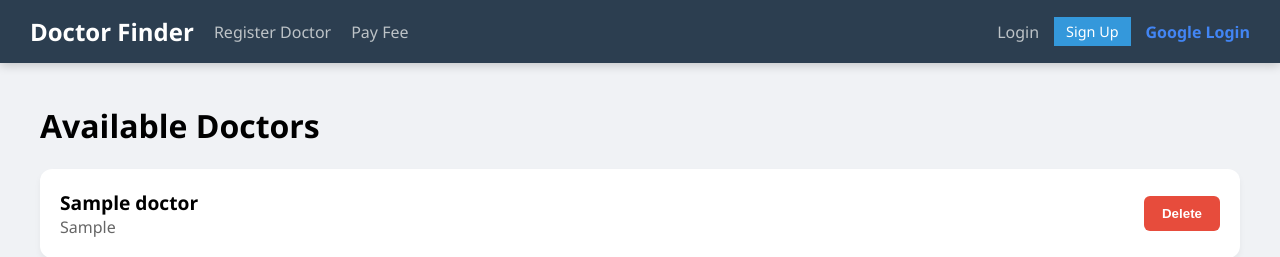
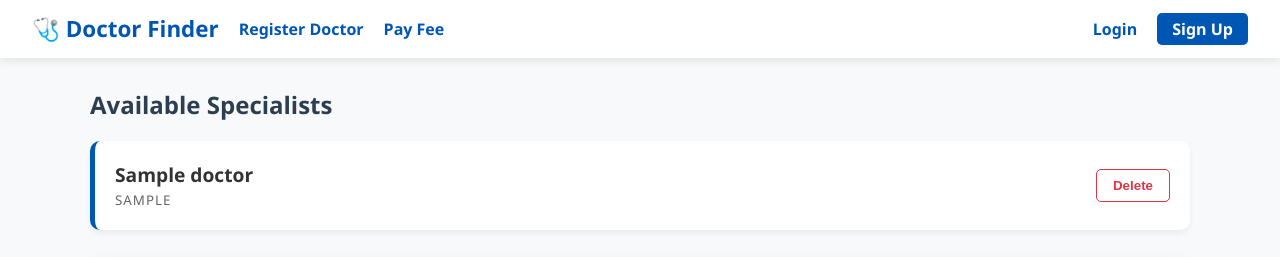
Before and after one commit to JiniyasSuthar-2001/doctor_finder, a Django app: page / in a window 1280 px wide. Shown: the top 257 px of the page. Run offline with Django 5.2, Linux system fonts and the light colour scheme; tables that the repository leaves empty hold one stand-in row (values such as "Sample post"); some libraries are stand-ins or nearby versions.

Commit message:
UI Overhaul: Blue theme and split navbar

```diff
--- a/core/static/css/style.css
+++ b/core/static/css/style.css
@@ -1,86 +1,99 @@
-/* General Layout */
-body {
-    font-family: 'Segoe UI', Arial, sans-serif;
-    background: #f0f2f5;
-    margin: 0;
-    padding: 0;
+/* Color Palette */
+:root {
+    --primary-blue: #0056b3;
+    --light-bg: #f8f9fa;
+    --dark-text: #333;
+    --danger-red: #dc3545;
+    --success-green: #28a745;
 }
 
-/* Navigation Bar - Flexbox Power */
+body {
+    font-family: 'Segoe UI', Tahoma, Geneva, Verdana, sans-serif;
+    background: var(--light-bg);
+    margin: 0;
+    color: var(--dark-text);
+}
+
+/* Navbar - Pushing items to corners */
 nav {
     display: flex;
-    justify-content: space-between; /* Pushes brand to left, auth to right */
+    justify-content: space-between; /* This pushes the two divs to opposite sides */
     align-items: center;
-    background-color: #2c3e50;
-    padding: 15px 30px;
-    color: white;
-    box-shadow: 0 2px 10px rgba(0,0,0,0.2);
+    background-color: white;
+    padding: 0.8rem 2rem;
+    box-shadow: 0 2px 10px rgba(0,0,0,0.1);
+    position: sticky;
+    top: 0;
+    z-index: 1000;
 }
 
-.nav-links-left {
+.nav-left, .nav-right {
     display: flex;
+    align-items: center;
     gap: 20px;
-    align-items: center;
-}
-
-.nav-links-right {
-    display: flex;
-    gap: 15px;
-    align-items: center;
 }
 
 nav a {
-    color: #bdc3c7;
     text-decoration: none;
+    color: var(--primary-blue);
+    font-weight: 600;
     transition: 0.3s;
 }
 
 nav a:hover {
-    color: white;
+    color: #003d80;
 }
 
-/* Doctor Cards */
+/* Layout Container */
 .container {
-    padding: 20px;
-    max-width: 1200px;
-    margin: 0 auto;
+    max-width: 1100px;
+    margin: 30px auto;
+    padding: 0 20px;
 }
 
+/* Professional Cards */
 .card {
     background: white;
     padding: 20px;
     margin-bottom: 15px;
-    border-radius: 12px;
+    border-radius: 10px;
     display: flex;
     justify-content: space-between;
     align-items: center;
+    border-left: 5px solid var(--primary-blue);
     box-shadow: 0 4px 6px rgba(0,0,0,0.05);
-    transition: transform 0.2s;
 }
 
 .card:hover {
-    transform: translateY(-2px);
     box-shadow: 0 6px 12px rgba(0,0,0,0.1);
 }
 
 /* Buttons */
-button, .nav-btn {
-    padding: 10px 18px;
-    border-radius: 6px;
+.btn {
+    padding: 8px 16px;
+    border-radius: 5px;
     border: none;
     cursor: pointer;
-    font-weight: 600;
+    font-weight: bold;
+    transition: 0.3s;
 }
 
-.btn-danger { background: #e74c3c; color: white; }
-.btn-primary { background: #3498db; color: white; text-decoration: none; }
+.btn-delete {
+    background: white;
+    color: var(--danger-red);
+    border: 1px solid var(--danger-red);
+}
 
-/* Map Styling */
+.btn-delete:hover {
+    background: var(--danger-red);
+    color: white;
+}
+
+/* Map UI */
 #map {
-    height: 450px;
+    height: 400px;
     width: 100%;
+    border-radius: 12px;
     margin-top: 30px;
-    border-radius: 15px;
-    border: 3px solid white;
     box-shadow: 0 4px 15px rgba(0,0,0,0.1);
 }
--- a/core/templates/core/home.html
+++ b/core/templates/core/home.html
@@ -10,26 +10,45 @@
 <body>
 
       <nav>
-        <div class="nav-links-left">
-            <a href="{% url 'home' %}" style="font-size: 1.5rem; font-weight: bold; color: white;">Doctor Finder</a>
+    <div class="nav-left">
+        <a href="{% url 'home' %}" style="font-size: 1.4rem; color: #0056b3;">🩺 Doctor Finder</a>
         <a href="{% url 'register' %}">Register Doctor</a>
         <a href="{% url 'pay' %}">Pay Fee</a>
     </div>
 
-        <div class="nav-links-right">
+    <div class="nav-right">
         {% if user.is_authenticated %}
-                <span>Welcome, <strong>{{ user.username }}</strong>!</span>
+            <span style="color: #666;">Hi, <strong>{{ user.username }}</strong></span>
             <form action="{% url 'logout' %}" method="post" style="display:inline;">
                 {% csrf_token %}
-                    <button type="submit" class="btn-danger" style="padding: 5px 12px; font-size: 0.9rem;">Logout</button>
+                <button type="submit" style="background:none; border:none; color: #dc3545; cursor:pointer; font-weight:bold;">Logout</button>
             </form>
         {% else %}
             <a href="{% url 'login' %}">Login</a>
-                <a href="{% url 'signup' %}" class="btn-primary" style="padding: 5px 12px; font-size: 0.9rem;">Sign Up</a>
-                <a href="{% url 'social:begin' 'google-oauth2' %}" style="color: #4285F4; font-weight: bold;">Google Login</a>
+            <a href="{% url 'signup' %}" style="background: #0056b3; color: white; padding: 5px 15px; border-radius: 5px;">Sign Up</a>
         {% endif %}
     </div>
 </nav>
+
+<div class="container">
+    <h2 style="color: #2c3e50;">Available Specialists</h2>
+
+    <div id="doctor-list">
+        {% for doc in doctors %}
+        <div class="card" id="doc-{{ doc.id }}">
+            <div>
+                <span style="font-size: 1.2rem; font-weight: bold;">{{ doc.name }}</span><br>
+                <small style="color: #666; text-transform: uppercase; letter-spacing: 1px;">{{ doc.specialty }}</small>
+            </div>
+            <button class="btn btn-delete" onclick="deleteDoc('{{ doc.id }}')">Delete</button>
+        </div>
+        {% empty %}
+        <p>No doctors registered yet.</p>
+        {% endfor %}
+    </div>
+
+    <div id="map"></div>
+</div>
 
     <div class="container">
         <h1>Available Doctors</h1>
```
Lines whose indentation alone changed are shown as unchanged.
